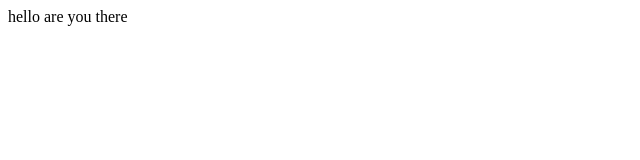
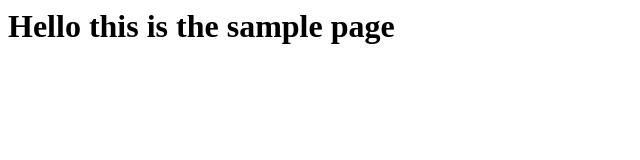
Before and after one commit to AbhishekTewari/AbhishekTewari, a plain HTML site: page index.html in a window 1280 px wide. Shown: the whole page, without its empty margins (0-640 px from the left). Drawn offline with Linux system fonts and the light colour scheme.

Commit message:
Update index.html

```diff
--- a/index.html
+++ b/index.html
@@ -1,3 +1,3 @@
 <html>
-  hello are you there
+  <h1>Hello this is the sample page</h1>
   </html>
```
